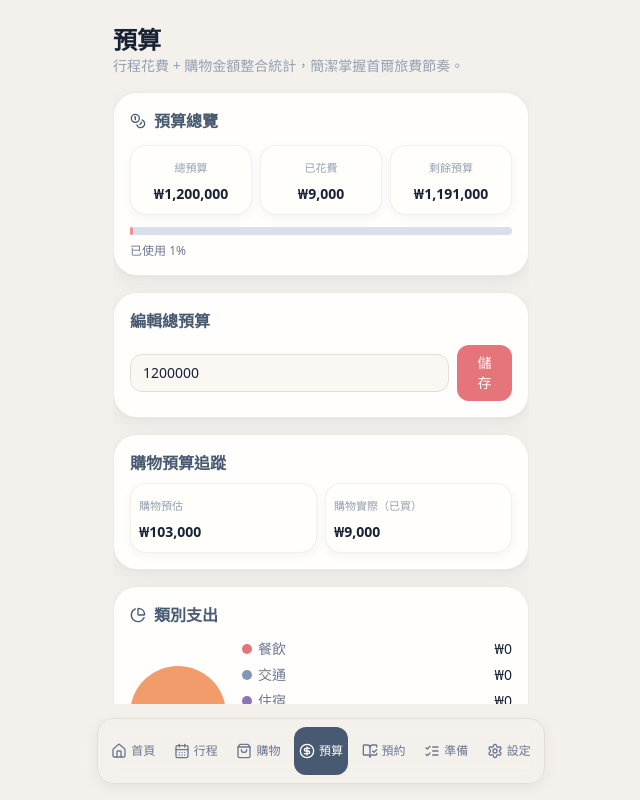
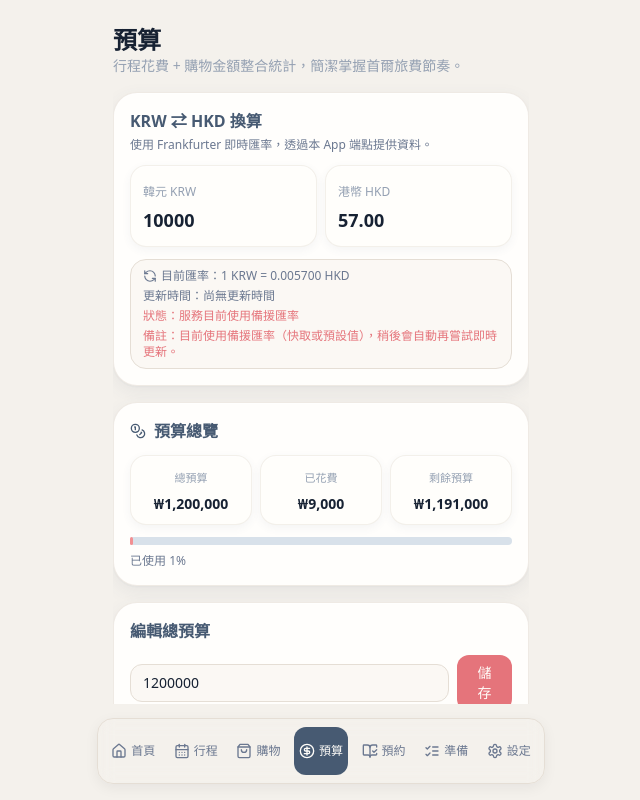
Before and after one commit to onyinno/seoul-companion-os, a Next.js app: page /budget in a window 1280 px wide. Shown: the whole page, without its empty margins (319-959 px from the left). Built offline with nearby package versions, Linux system fonts and the light colour scheme; no server answers.

Commit message:
Add KRW-HKD converter with app-side exchange endpoint

```diff
--- /dev/null
+++ b/app/api/exchange-rate/route.ts
@@ -0,0 +1,48 @@
+import { NextResponse } from 'next/server';
+
+const FRANKFURTER_API_URL = 'https://api.frankfurter.app/latest?from=KRW&to=HKD';
+const SAFE_DEFAULT_RATE = 0.0057;
+
+export async function GET() {
+  try {
+    const response = await fetch(FRANKFURTER_API_URL, {
+      next: { revalidate: 300 }
+    });
+
+    if (!response.ok) {
+      throw new Error(`Frankfurter response failed: ${response.status}`);
+    }
+
+    const data = (await response.json()) as { date?: string; rates?: Record<string, number> };
+    const rate = data.rates?.HKD;
+
+    if (typeof rate !== 'number' || Number.isNaN(rate)) {
+      throw new Error('Invalid HKD rate payload');
+    }
+
+    return NextResponse.json({
+      base: 'KRW',
+      quote: 'HKD',
+      rate,
+      date: data.date ?? null,
+      fetchedAt: new Date().toISOString(),
+      source: 'frankfurter',
+      isFallback: false
+    });
+  } catch (error) {
+    console.error('Failed to fetch live exchange rate', error);
+
+    return NextResponse.json(
+      {
+        base: 'KRW',
+        quote: 'HKD',
+        rate: SAFE_DEFAULT_RATE,
+        date: null,
+        fetchedAt: new Date().toISOString(),
+        source: 'fallback',
+        isFallback: true
+      },
+      { status: 200 }
+    );
+  }
+}
--- a/components/budget-screen.tsx
+++ b/components/budget-screen.tsx
@@ -1,10 +1,20 @@
 'use client';
 
-import { FormEvent, useMemo, useState } from 'react';
-import { AlertTriangle, Coins, PieChart } from 'lucide-react';
+import { FormEvent, useEffect, useMemo, useState } from 'react';
+import { AlertTriangle, Coins, PieChart, RefreshCcw } from 'lucide-react';
 import { useTripStore } from '@/store/use-trip-store';
 
 type BudgetCategory = '餐飲' | '交通' | '住宿' | '觀光' | '購物' | '其他';
+
+type ExchangeRateApiResponse = {
+  base: 'KRW';
+  quote: 'HKD';
+  rate: number;
+  date: string | null;
+  fetchedAt: string;
+  source: 'frankfurter' | 'fallback';
+  isFallback: boolean;
+};
 
 const budgetCategories: BudgetCategory[] = ['餐飲', '交通', '住宿', '觀光', '購物', '其他'];
 
@@ -27,9 +37,19 @@ const categoryFromActivity: Record<string, BudgetCategory> = {
   other: '其他'
 };
 
+const SAFE_DEFAULT_RATE = 0.0057;
+const STORAGE_KEY = 'budget.exchange.krw_hkd';
+
 export function BudgetScreen() {
   const { trip, activities, shoppingItems, setTotalBudget } = useTripStore();
   const [editingBudget, setEditingBudget] = useState(String(trip.totalBudget));
+  const [exchangeRate, setExchangeRate] = useState<number>(SAFE_DEFAULT_RATE);
+  const [lastUpdated, setLastUpdated] = useState<string | null>(null);
+  const [isRateLoading, setIsRateLoading] = useState(true);
+  const [rateError, setRateError] = useState<string | null>(null);
+  const [isUsingFallback, setIsUsingFallback] = useState(false);
+  const [krwInput, setKrwInput] = useState('10000');
+  const [hkdInput, setHkdInput] = useState((10000 * SAFE_DEFAULT_RATE).toFixed(2));
 
   const spentByCategory = useMemo(() => {
     const summary = Object.fromEntries(budgetCategories.map((category) => [category, 0])) as Record<BudgetCategory, number>;
@@ -85,10 +105,120 @@ export function BudgetScreen() {
     return `conic-gradient(${stops.join(', ')})`;
   }, [spentByCategory, totalSpent]);
 
+  useEffect(() => {
+    const bootstrap = () => {
+      try {
+        const savedRaw = localStorage.getItem(STORAGE_KEY);
+        if (!savedRaw) return;
+
+        const saved = JSON.parse(savedRaw) as { rate?: number; updatedAt?: string };
+        if (typeof saved.rate === 'number' && !Number.isNaN(saved.rate) && saved.rate > 0) {
+          setExchangeRate(saved.rate);
+          setKrwInput((krw) => (Number(krw || 0) || 0).toString());
+          setHkdInput((Number(krwInput || 0) * saved.rate).toFixed(2));
+          setLastUpdated(saved.updatedAt ?? null);
+        }
+      } catch {
+        // no-op
+      }
+    };
+
+    bootstrap();
+
+    const fetchRate = async () => {
+      setIsRateLoading(true);
+      setRateError(null);
+
+      try {
+        const response = await fetch('/api/exchange-rate', { cache: 'no-store' });
+        if (!response.ok) {
+          throw new Error('無法取得即時匯率');
+        }
+
+        const data = (await response.json()) as ExchangeRateApiResponse;
+        if (typeof data.rate !== 'number' || Number.isNaN(data.rate) || data.rate <= 0) {
+          throw new Error('匯率格式異常');
+        }
+
+        if (data.source === 'frankfurter' && !data.isFallback) {
+          setExchangeRate(data.rate);
+          setLastUpdated(data.fetchedAt);
+          setIsUsingFallback(false);
+          setHkdInput((Number(krwInput || 0) * data.rate).toFixed(2));
+
+          localStorage.setItem(
+            STORAGE_KEY,
+            JSON.stringify({
+              rate: data.rate,
+              updatedAt: data.fetchedAt
+            })
+          );
+        } else {
+          throw new Error('服務目前使用備援匯率');
+        }
+      } catch (error) {
+        let recovered = false;
+        try {
+          const savedRaw = localStorage.getItem(STORAGE_KEY);
+          if (savedRaw) {
+            const saved = JSON.parse(savedRaw) as { rate?: number; updatedAt?: string };
+            if (typeof saved.rate === 'number' && !Number.isNaN(saved.rate) && saved.rate > 0) {
+              setExchangeRate(saved.rate);
+              setLastUpdated(saved.updatedAt ?? null);
+              setHkdInput((Number(krwInput || 0) * saved.rate).toFixed(2));
+              recovered = true;
+            }
+          }
+        } catch {
+          // no-op
+        }
+
+        if (!recovered) {
+          setExchangeRate(SAFE_DEFAULT_RATE);
+          setHkdInput((Number(krwInput || 0) * SAFE_DEFAULT_RATE).toFixed(2));
+        }
+
+        setIsUsingFallback(true);
+        setRateError(error instanceof Error ? error.message : '匯率服務暫時不可用');
+      } finally {
+        setIsRateLoading(false);
+      }
+    };
+
+    fetchRate();
+    // eslint-disable-next-line react-hooks/exhaustive-deps
+  }, []);
+
   const handleSaveBudget = (event: FormEvent<HTMLFormElement>) => {
     event.preventDefault();
     setTotalBudget(Number(editingBudget || 0));
   };
+
+  const handleKrwChange = (value: string) => {
+    setKrwInput(value);
+    const numeric = Number(value || 0);
+    if (!Number.isNaN(numeric)) {
+      setHkdInput((numeric * exchangeRate).toFixed(2));
+    }
+  };
+
+  const handleHkdChange = (value: string) => {
+    setHkdInput(value);
+    const numeric = Number(value || 0);
+    if (!Number.isNaN(numeric)) {
+      const nextKrw = exchangeRate <= 0 ? 0 : numeric / exchangeRate;
+      setKrwInput(nextKrw.toFixed(0));
+    }
+  };
+
+  const lastUpdatedLabel = useMemo(() => {
+    if (!lastUpdated) return '尚無更新時間';
+    const formatted = new Intl.DateTimeFormat('zh-HK', {
+      dateStyle: 'medium',
+      timeStyle: 'short'
+    }).format(new Date(lastUpdated));
+    return formatted;
+  }, [lastUpdated]);
 
   return (
     <div className="space-y-4">
@@ -96,6 +226,48 @@ export function BudgetScreen() {
         <h1 className="text-2xl font-semibold">預算</h1>
         <p className="text-sm text-[var(--text-muted)]">行程花費 + 購物金額整合統計，簡潔掌握首爾旅費節奏。</p>
       </header>
+
+      <section className="surface-raised rounded-3xl p-4">
+        <h2 className="text-base font-semibold text-[var(--balance-bluegrey-deep)]">KRW ⇄ HKD 換算</h2>
+        <p className="mt-1 text-xs text-[var(--text-secondary)]">使用 Frankfurter 即時匯率，透過本 App 端點提供資料。</p>
+
+        <div className="mt-3 grid grid-cols-1 gap-2 sm:grid-cols-2">
+          <label className="surface-raised-soft rounded-2xl p-3">
+            <span className="text-xs text-[var(--text-muted)]">韓元 KRW</span>
+            <input
+              type="number"
+              min={0}
+              value={krwInput}
+              onChange={(event) => handleKrwChange(event.target.value)}
+              className="mt-1 w-full bg-transparent text-lg font-semibold text-[var(--text-main)] outline-none"
+            />
+          </label>
+
+          <label className="surface-raised-soft rounded-2xl p-3">
+            <span className="text-xs text-[var(--text-muted)]">港幣 HKD</span>
+            <input
+              type="number"
+              min={0}
+              step="0.01"
+              value={hkdInput}
+              onChange={(event) => handleHkdChange(event.target.value)}
+              className="mt-1 w-full bg-transparent text-lg font-semibold text-[var(--text-main)] outline-none"
+            />
+          </label>
+        </div>
+
+        <div className="mt-3 rounded-2xl border border-[var(--border-soft)] bg-[var(--bg-surface)] px-3 py-2 text-xs text-[var(--text-secondary)]">
+          <p className="flex items-center gap-1">
+            <RefreshCcw className={`h-3.5 w-3.5 ${isRateLoading ? 'animate-spin' : ''}`} />
+            目前匯率：1 KRW = {exchangeRate.toFixed(6)} HKD
+          </p>
+          <p className="mt-1">更新時間：{isRateLoading ? '讀取中…' : lastUpdatedLabel}</p>
+          {rateError && <p className="mt-1 text-[var(--accent-strong)]">狀態：{rateError}</p>}
+          {isUsingFallback && (
+            <p className="mt-1 text-[var(--accent-strong)]">備註：目前使用備援匯率（快取或預設值），稍後會自動再嘗試即時更新。</p>
+          )}
+        </div>
+      </section>
 
       <section className="surface-raised rounded-3xl p-4">
         <h2 className="flex items-center gap-2 text-base font-semibold text-[var(--balance-bluegrey-deep)]">
```
